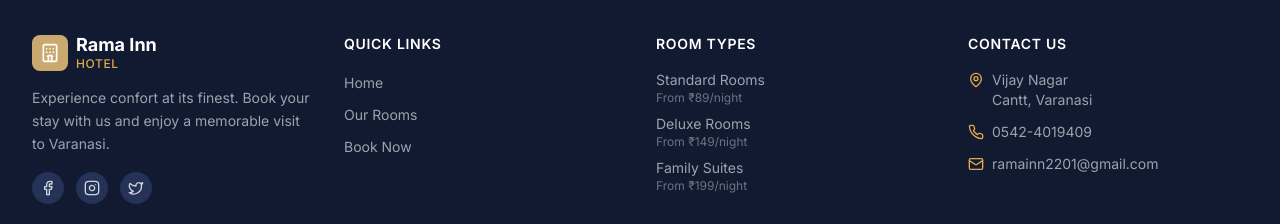
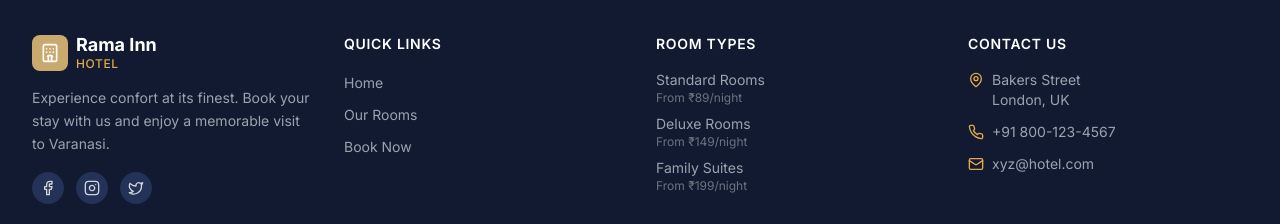
Before and after one commit to ShivamGupta15/HotelWebsite, a React (Vite) app in the folder frontend/: page / in a window 1280 px wide. Shown: the part 3091-3315 px from the top of the page. Built offline with nearby package versions, Linux system fonts and the light colour scheme; no server answers.

Commit message:
changed sensitive info

```diff
--- a/frontend/src/components/Footer.jsx
+++ b/frontend/src/components/Footer.jsx
@@ -81,20 +81,20 @@ export default function Footer() {
               <li className="flex items-start space-x-2">
                 <MapPin className="w-4 h-4 text-gold-400 flex-shrink-0 mt-0.5" />
                 <span className="text-sm text-gray-400">
-                  Vijay Nagar<br />
-                  Cantt, Varanasi
+                  Bakers Street<br />
+                  London, UK
                 </span>
               </li>
               <li className="flex items-center space-x-2">
                 <Phone className="w-4 h-4 text-gold-400 flex-shrink-0" />
                 <a href="tel:+18001234567" className="text-sm text-gray-400 hover:text-gold-400 transition-colors">
-                  0542-4019409
+                  +91 800-123-4567
                 </a>
               </li>
               <li className="flex items-center space-x-2">
                 <Mail className="w-4 h-4 text-gold-400 flex-shrink-0" />
                 <a href="mailto:info@grandvista.com" className="text-sm text-gray-400 hover:text-gold-400 transition-colors">
-                  ramainn2201@gmail.com
+                  xyz@hotel.com
                 </a>
               </li>
             </ul>
```
